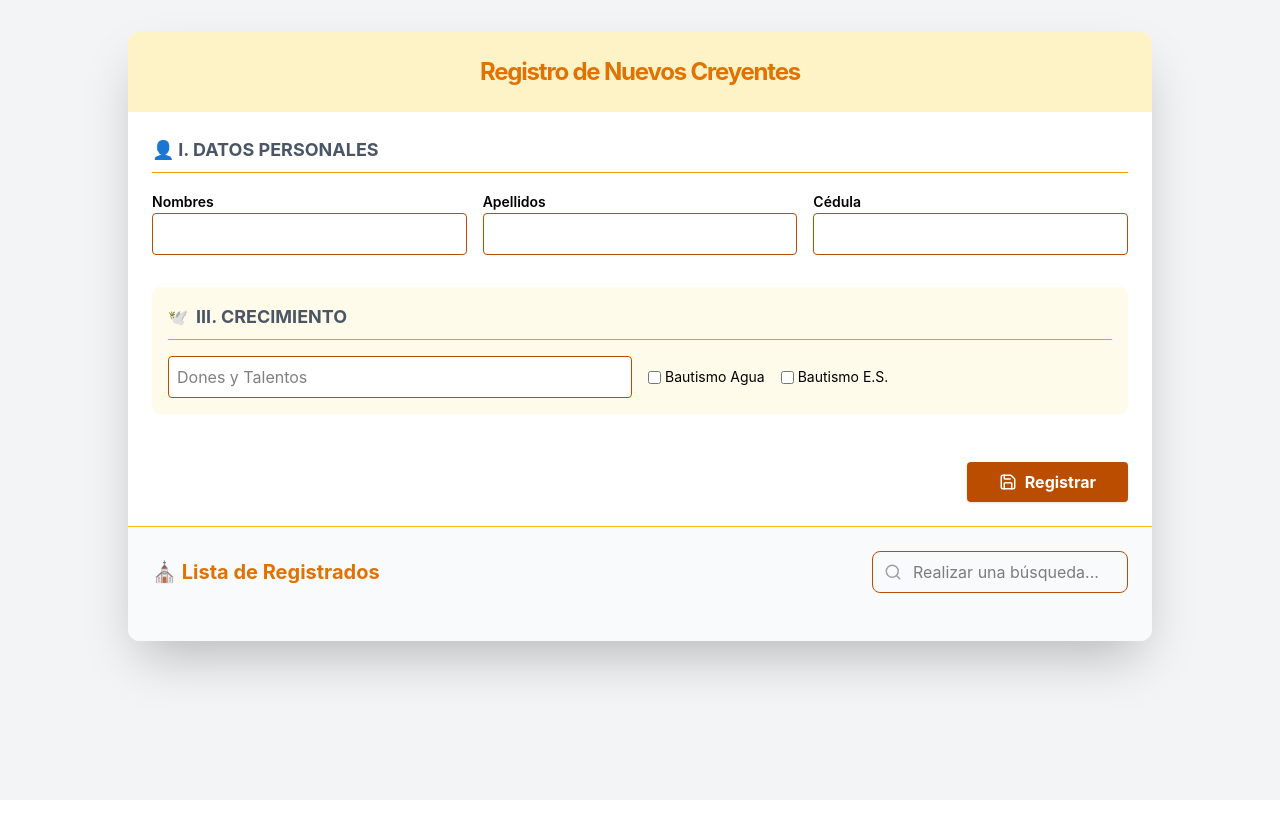
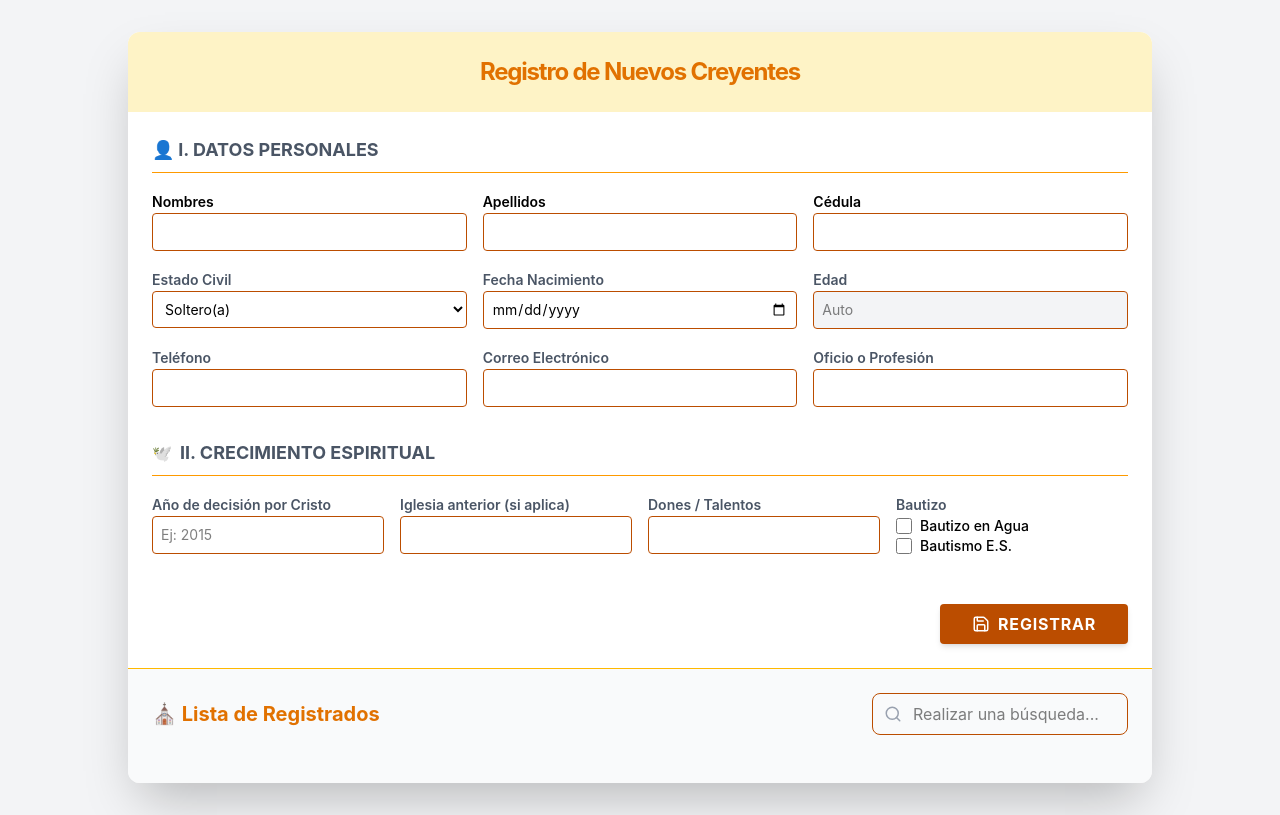
Before and after one commit to SteffVill/registro-creyentes, a React (Vite) app: page / in a window 1280 px wide. Built offline with nearby package versions, Linux system fonts and the light colour scheme.

Commit message:
Colores iguales para cada campo y agregando campos restantes

```diff
--- a/src/components/CreyenteForm.jsx
+++ b/src/components/CreyenteForm.jsx
@@ -4,58 +4,140 @@ const CreyenteForm = ({ formData, setFormData, guardarRegistro, editandoIndex, s
 
   const handleInputChange = (e) => {
     const { name, value } = e.target;
-    setFormData({ ...formData, [name]: value });
+    let nuevosDatos = { ...formData, [name]: value };
+    if (name === 'fechaNacimiento' && value) {
+      const hoy = new Date();
+      const cumple = new Date(value);
+      let edadCalculada = hoy.getFullYear() - cumple.getFullYear();
+      const diferenciaMeses = hoy.getMonth() - cumple.getMonth();
+      if (diferenciaMeses < 0 || (diferenciaMeses === 0 && hoy.getDate() < cumple.getDate())) {
+        edadCalculada--;
+      }
+      nuevosDatos.edad = edadCalculada >= 0 ? edadCalculada : 0;
+    }
+    setFormData(nuevosDatos);
   };
 
-  const handleFamilyChange = (index, field, value) => {
-    const newFamilia = [...formData.familia];
-    newFamilia[index][field] = value;
-    setFormData({ ...formData, familia: newFamilia });
-  };
+  // Clase CSS reutilizable para todos los inputs
+  const inputStyle = "w-full border border-amber-700 rounded p-2 focus:ring-2 focus:ring-blue-500 outline-none text-sm transition-all";
 
   return (
     <form onSubmit={guardarRegistro} className="p-6 space-y-8">
+      {/* SECCIÓN I: DATOS PERSONALES */}
       <section>
         <div className="flex items-center gap-2 mb-4 border-b border-amber-500 pb-2">
-            <h2 className="text-lg font-bold text-gray-600 uppercase">👤 I. Datos Personales</h2>
+          <h2 className="text-lg font-bold text-gray-600 uppercase">👤 I. Datos Personales</h2>
         </div>
+        <div className="grid grid-cols-1 md:grid-cols-3 gap-4 mb-4">
+          <div>
+            <label className="text-sm font-semibold">Nombres</label>
+            <input required name="nombre" value={formData.nombre} onChange={handleInputChange} className={inputStyle} />
+          </div>
+          <div>
+            <label className="text-sm font-semibold">Apellidos</label>
+            <input required name="apellidos" value={formData.apellidos} onChange={handleInputChange} className={inputStyle} />
+          </div>
+          <div>
+            <label className="text-sm font-semibold">Cédula</label>
+            <input name="cedula" value={formData.cedula} onChange={handleInputChange} className={inputStyle} />
+          </div>
+        </div>
+
+        <div className="grid grid-cols-1 md:grid-cols-3 gap-4 mb-4">
+          <div>
+            <label className="text-sm font-semibold text-gray-600">Estado Civil</label>
+            <select name="estadoCivil" value={formData.estadoCivil} onChange={handleInputChange} className={inputStyle}>
+              <option>Soltero(a)</option>
+              <option>Casado(a)</option>
+              <option>Divorciado(a)</option>
+              <option>Viudo(a)</option>
+            </select>
+          </div>
+          <div>
+            <label className="text-sm font-semibold text-gray-600">Fecha Nacimiento</label>
+            <input type="date" name="fechaNacimiento" value={formData.fechaNacimiento} onChange={handleInputChange} className={inputStyle} />
+          </div>
+          <div>
+            <label className="text-sm font-semibold text-gray-600">Edad</label>
+            <input
+              type="number"
+              name="edad"
+              value={formData.edad}
+              readOnly
+              className="w-full border border-amber-700 rounded p-2 text-sm bg-gray-100 cursor-not-allowed outline-none"
+              placeholder="Auto"
+            />
+          </div>
+        </div>
+
         <div className="grid grid-cols-1 md:grid-cols-3 gap-4">
-          <div className="md:col-span-1">
-            <label className="text-sm font-semibold">Nombres</label>
-            <input required name="nombre" value={formData.nombre} onChange={handleInputChange} className="w-full border border-amber-700  rounded p-2 focus:ring-2 focus:ring-blue-500" />
+          <div>
+            <label className="text-sm font-semibold text-gray-600">Teléfono</label>
+            <input name="telefono" value={formData.telefono} onChange={handleInputChange} className={inputStyle} />
           </div>
-           <div className="md:col-span-1">
-            <label className="text-sm font-semibold">Apellidos</label>
-            <input required name="apellidos" value={formData.apellidos} onChange={handleInputChange} className="w-full border border-amber-700  rounded p-2 focus:ring-2 focus:ring-blue-500" />
+          <div>
+            <label className="text-sm font-semibold text-gray-600">Correo Electrónico</label>
+            <input type="email" name="correo" value={formData.correo} onChange={handleInputChange} className={inputStyle} />
           </div>
-          <div className="md:col-span-1">
-            <label className="text-sm font-semibold">Cédula</label>
-            <input name="cedula" value={formData.cedula} onChange={handleInputChange} className="w-full border border-amber-700 rounded p-2 focus:ring-2 focus:ring-blue-500" />
+          <div>
+            <label className="text-sm font-semibold text-gray-600">Oficio o Profesión</label>
+            <input name="profesion" value={formData.profesion} onChange={handleInputChange} className={inputStyle} />
           </div>
         </div>
       </section>
 
-      <section className="bg-amber-50 p-4 rounded-lg">
+      {/* SECCIÓN II: CRECIMIENTO */}
+      <section className="">
         <div className="flex items-center gap-2 mb-4 border-b border-amber-500 pb-2">
           🕊️
-          <h2 className="text-lg font-bold text-gray-600 uppercase">III. Crecimiento</h2>
+          <h2 className="text-lg font-bold text-gray-600 uppercase">II. Crecimiento Espiritual</h2>
         </div>
-        <div className="grid grid-cols-1 md:grid-cols-2 gap-4">
-            <input placeholder="Dones y Talentos" name="dones" value={formData.dones} onChange={handleInputChange} className="w-full border border-amber-700 focus:ring-2 focus:ring-amber-500 rounded p-2 bg-white" />
-            <div className="flex items-center gap-4">
-                <label className="flex items-center gap-1 text-sm"><input type="checkbox" checked={formData.bautizadoAgua === 'Sí'} onChange={(e) => setFormData({...formData, bautizadoAgua: e.target.checked ? 'Sí' : 'No'})} /> Bautismo Agua</label>
-                <label className="flex items-center gap-1 text-sm"><input type="checkbox" checked={formData.bautizadoEspiritu === 'Sí'} onChange={(e) => setFormData({...formData, bautizadoEspiritu: e.target.checked ? 'Sí' : 'No'})} /> Bautismo E.S.</label>
+        <div className="grid grid-cols-1 md:grid-cols-4 gap-4">
+          <div>
+            <label className="text-sm font-semibold text-gray-600">Año de decisión por Cristo</label>
+            <input
+              type="number"
+              name="fechaDecision"
+              value={formData.fechaDecision}
+              onChange={handleInputChange}
+              min="1900"
+              max={new Date().getFullYear()}
+              placeholder="Ej: 2015"
+              className={inputStyle}
+            />
+          </div>
+          <div>
+            <label className="text-sm font-semibold text-gray-600">Iglesia anterior (si aplica)</label>
+            <input name="iglesiaAnterior" value={formData.iglesiaAnterior} onChange={handleInputChange} className={inputStyle} />
+          </div>
+          <div>
+            <label className="text-sm font-semibold text-gray-600">Dones / Talentos</label>
+            <input name="dones" value={formData.dones} onChange={handleInputChange} className={inputStyle} />
+          </div>
+          <div>
+            <div>
+            <label className="text-sm font-semibold text-gray-600">Bautizo</label>
             </div>
+            <label className="flex items-center gap-2 text-sm font-medium cursor-pointer">
+              <input type="checkbox" className="w-4 h-4 accent-amber-700" checked={formData.bautizadoAgua === 'Sí'} onChange={(e) => setFormData({...formData, bautizadoAgua: e.target.checked ? 'Sí' : 'No'})} />
+              Bautizo en Agua
+            </label>
+            <label className="flex items-center gap-2 text-sm font-medium cursor-pointer">
+              <input type="checkbox" className="w-4 h-4 accent-amber-700" checked={formData.bautizadoEspiritu === 'Sí'} onChange={(e) => setFormData({...formData, bautizadoEspiritu: e.target.checked ? 'Sí' : 'No'})} />
+              Bautismo E.S.
+            </label>
+          </div>
         </div>
       </section>
 
+      {/* BOTONES DE ACCIÓN */}
       <div className="flex justify-end gap-3 pt-4">
         {editandoIndex !== null && (
-          <button type="button" onClick={() => {setEditandoIndex(null); setFormData(getInitialState())}} className="bg-gray-500 text-white px-6 py-2 rounded flex items-center gap-2 hover:bg-gray-600 transition-colors">
+          <button type="button" onClick={() => {setEditandoIndex(null); setFormData(getInitialState())}} className="bg-gray-500 text-white px-6 py-2 rounded flex items-center gap-2 hover:bg-gray-600 transition-colors shadow-md">
             <X size={18}/> Cancelar
           </button>
         )}
-        <button type="submit" className="bg-amber-700 hover:bg-amber-800 text-white px-8 py-2 rounded shadow transition-all flex items-center gap-2 font-bold">
+        <button type="submit" className="bg-amber-700 hover:bg-amber-800 text-white px-8 py-2 rounded shadow-md transition-all flex items-center gap-2 font-bold uppercase tracking-wider">
           <Save size={18}/> {editandoIndex !== null ? 'Actualizar' : 'Registrar'}
         </button>
       </div>
```
